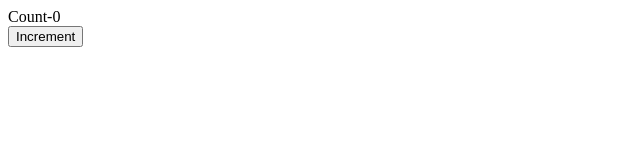
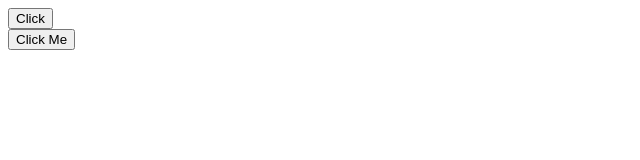
Before and after one commit to vasu3110/React-JS-Fundamentals, a React (Create React App) app in the folder 01_basicsreact/: page / in a window 1280 px wide. Shown: the top 160 px of the page, without its empty margins (0-640 px from the left). Built offline with nearby package versions, Linux system fonts and the light colour scheme.

Commit message:
Click component added

```diff
--- a/01_basicsreact/src/App.js
+++ b/01_basicsreact/src/App.js
@@ -4,6 +4,8 @@ import Hello from './Hello';
 import Welcome from './Class_component';
 import Message from './Message';
 import Counter from './Counter';
+import FunctionClick from './FunctionClick';
+import ClassClick from './ClassClick';
 //This is a React Component which is exported to the index.js file
 //App.js contains 4 child components namely the Header,sidenav,main content,footer
 //Components describe a part of the UI
@@ -21,22 +23,24 @@ function App() {
   return (
     <>
     {/* <Message /> */}
-    <Counter />
+    {/* <Counter /> */}
+    <FunctionClick />
+    <ClassClick />
 
     {/* <Chai /> */}
     {/* <Greet name="Bruce" heroName="Batman">
-      <p>This is a child props</p>
-    </Greet>
-    <Greet name="Clark" heroName="Superman">
+      {/* <p>This is a child props</p> */}
+    {/* </Greet> */}
+    {/* <Greet name="Clark" heroName="Superman">
       <button>Action</button>
     </Greet>
     <Greet name="Diana" heroName="Wonder Women"/> */}
     {/* <Hello/> */}
     {/* <h1>App Component:Chai Aur react</h1> */}
-{/*
-    <Welcome name="Bruce" heroName="Batman"/>
+
+    {/* <Welcome name="Bruce" heroName="Batman"/>
     <Welcome name="Clark" heroName="SuperMan"/>
-    <Welcome name="Diana" heroName="Wonder Women"/> */}
+    <Welcome name="Diana" heroName="Wonder Women"/>  */}
 
     </>
   );
--- /dev/null
+++ b/01_basicsreact/src/ClassClick.js
@@ -0,0 +1,18 @@
+import React, { Component } from 'react'
+
+class ClassClick extends Component {
+  clickHandler(){
+    console.log('Clicked on the button');
+  }
+  render() {
+    return (
+      <div>
+        <button onClick={this.clickHandler}>
+            Click Me
+        </button>
+      </div>
+    )
+  }
+}
+
+export default ClassClick
--- a/01_basicsreact/src/Class_component.js
+++ b/01_basicsreact/src/Class_component.js
@@ -15,8 +15,10 @@ import React, { Component } from "react"
 
 class Welcome extends Component{
     render(){
+        const {name,heroName}=this.props;
+        // const {state1,state2}=this.state;
         return(
-            <h1>Welcome {this.props.name} a.k.a {this.props.heroName}</h1>
+            <h1>Welcome {name} a.k.a {heroName}</h1>
         )
     }
 }
--- /dev/null
+++ b/01_basicsreact/src/FunctionClick.js
@@ -0,0 +1,14 @@
+import React from 'react'
+
+function FunctionClick() {
+    function clickHandler(){
+        console.log('Button clicked');
+    }
+    return (
+    <div>
+        <button onClick={clickHandler}>Click</button>
+    </div>
+  )
+}
+
+export default FunctionClick
--- a/01_basicsreact/src/Functional_component.js
+++ b/01_basicsreact/src/Functional_component.js
@@ -4,12 +4,12 @@ import React from "react";
 //We can also pass props in the component
 //When we write the jsx code it has to be enclosed within a single div element
 //props are immutable
-function Greet(props){
-    console.log(props)
+
+//We can also destructure the props like this
+function Greet({name,heroName}){
     return (
         <div>
-            <h1>Hello {props.name} a.k.a {props.heroName}</h1>
-            {props.children}
+            <h1>Hello {name} a.k.a {heroName}</h1>
         </div>
     )
 }
```
